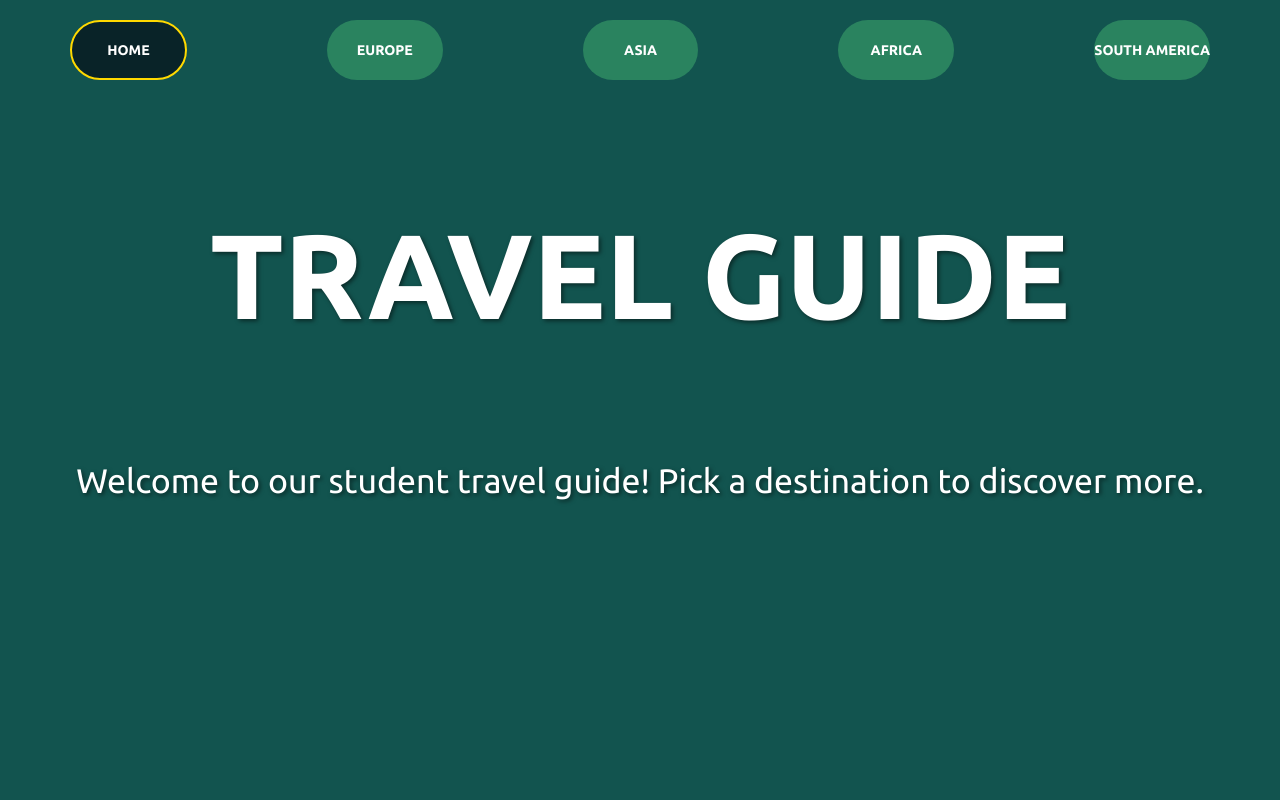
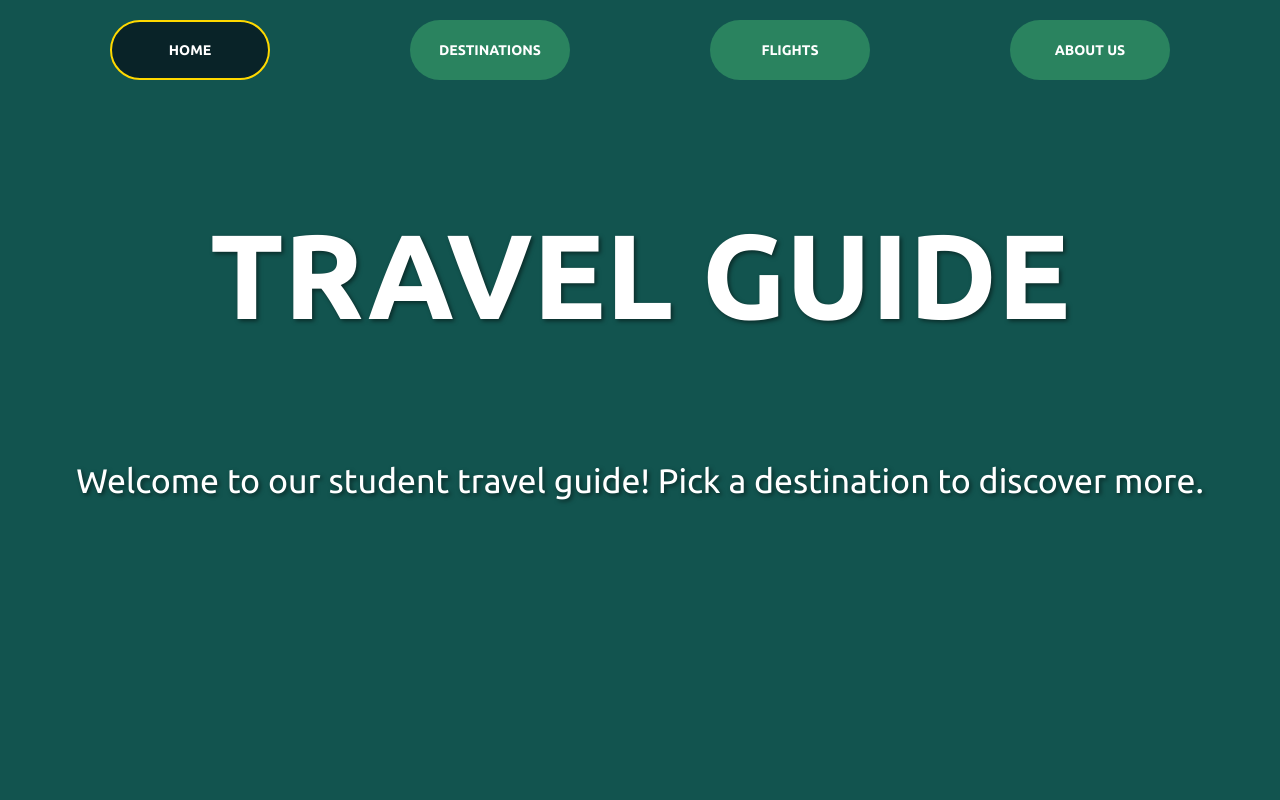
Before and after one commit to alanginoby/CS4141-project, a plain HTML site: page index.html in a window 1280 px wide. Shown: the top 800 px of the page. Drawn offline with nearby package versions, Linux system fonts and the light colour scheme; a script that the page names is missing; a web font is replaced by a local one.

Commit message:
Add files via upload

```diff
--- a/index.html
+++ b/index.html
@@ -9,11 +9,9 @@
 <body>
     <div class="header">
         <button class="home-btn">HOME</button>
-        <button class="euro-btn">EUROPE</button>
-        <button class="asia-btn">ASIA</button>
-        <button class="africa-btn">AFRICA</button>
-        <button class="SAmerica-btn">SOUTH AMERICA</button>
-        <button class="choose-btn"><ion-icon name="location-outline" class="loc"></ion-icon>Choose a destination</button>
+        <button class="euro-btn">DESTINATIONS</button>
+        <button class="asia-btn">FLIGHTS</button>
+        <button class="asia-btn">ABOUT US</button>
     </div>
     <div class="heading">
         <h1 class="title">TRAVEL GUIDE</h1>
```
